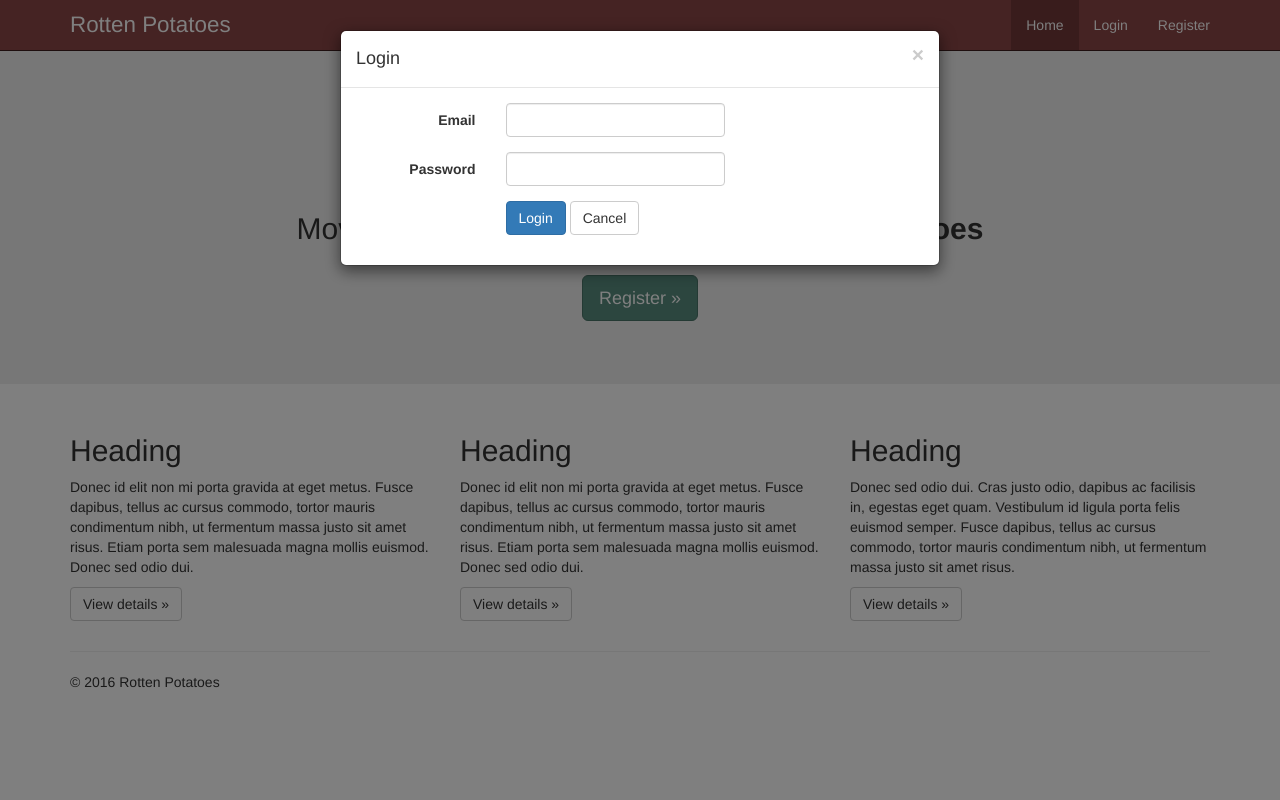
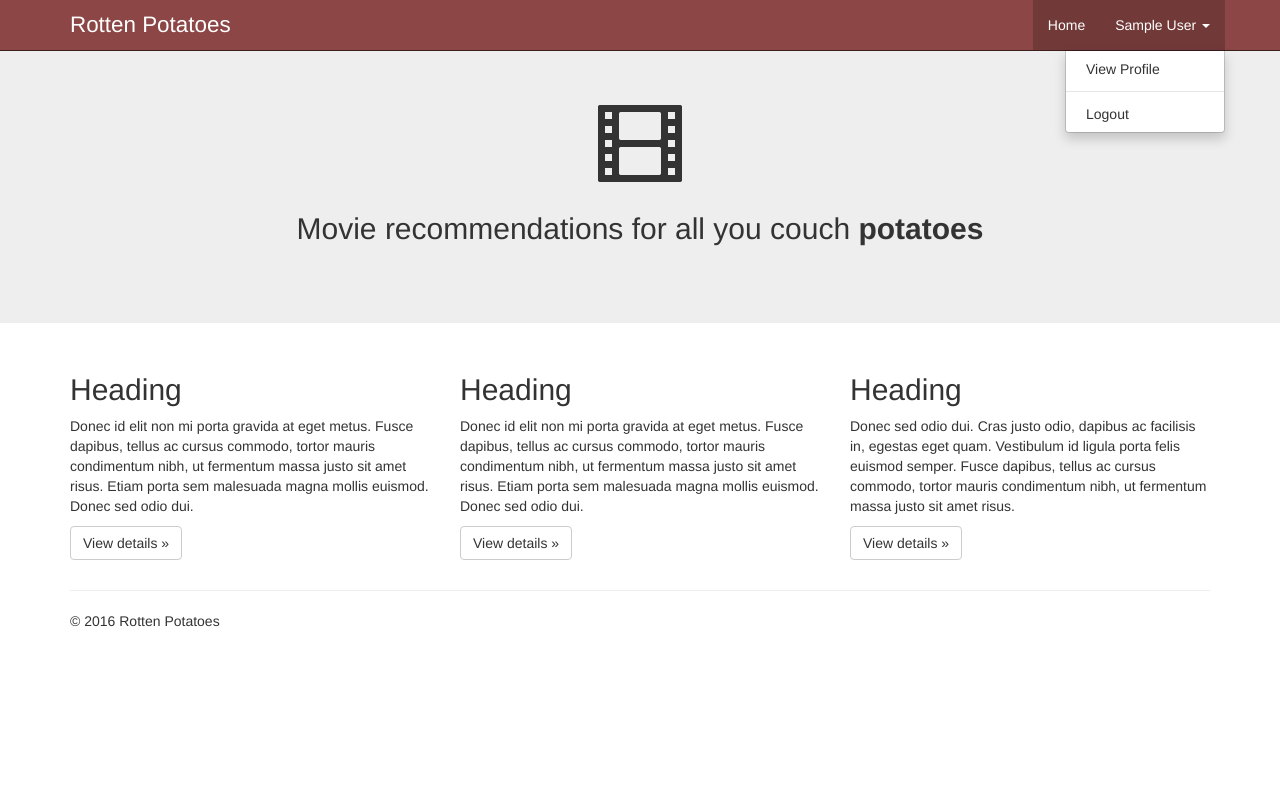
Before and after one commit to RobbieElias/RottenPotatoes, a PHP site: page / in a window 1280 px wide, after a click that opens the changed part. Run offline with PHP 8.4, Linux system fonts and the light colour scheme; the visitor is signed in with stand-in values (Sample User, id 1); data that the repository does not hold is empty; some libraries are stand-ins or nearby versions.

Commit message:
Pretty much completed login/register stuff

```diff
--- a/Web/css/style.css
+++ b/Web/css/style.css
@@ -30,7 +30,17 @@ body {
 	color: #fff;
 }
 
+@media (max-width: 767px) {
+	.dropdown-menu > li > a {
+		color: #fff;
+	}
+}
+
 .nav > li > a:hover, .nav > li > a:focus, .nav > li > a.active {
+	background: #723939;
+}
+
+.nav .open>a, .nav .open>a:focus, .nav .open>a:hover {
 	background: #723939;
 }
 
@@ -40,7 +50,7 @@ body {
     border-color: #497468;
 }
 
-.btn-success.focus, .btn-success:focus, .btn-success:hover {
+.btn-success.focus, .btn-success:focus, .btn-success:hover, .btn-success.active.focus, .btn-success.active:focus, .btn-success.active:hover, .btn-success:active.focus, .btn-success:active:focus, .btn-success:active:hover, .open>.dropdown-toggle.btn-success.focus, .open>.dropdown-toggle.btn-success:focus, .open>.dropdown-toggle.btn-success:hover {
 	background-color: #497468;
 	border-color: #497468;
 }
--- a/Web/includes/config.php
+++ b/Web/includes/config.php
@@ -9,13 +9,9 @@ ini_set('display_errors','On');
 session_start();
 
 $loggedIn = false;
-$userid = null;
-$firstname = '';
 
 if (!empty($_SESSION['userid']) && !empty($_SESSION['firstname'])) {
 	$loggedIn = true;
-	$userid = $_SESSION['userid'];
-	$userid = $_SESSION['firstname'];
 }
 
 ?>
--- a/Web/includes/header.php
+++ b/Web/includes/header.php
@@ -12,8 +12,21 @@
         <div id="navbar" class="navbar-collapse collapse">
             <ul class="nav navbar-nav navbar-right">
                 <li><a href="index.php">Home</a></li>
+                <?php if (!$loggedIn) { ?>
                 <li><a href="#login" data-toggle="modal" data-target="#loginModal">Login</a></li>
                 <li><a href="register.php">Register</a></li>
+                <?php } else { ?>
+                <li role="presentation" class="dropdown">
+                    <a class="dropdown-toggle" data-toggle="dropdown" href="#" role="button" aria-haspopup="true" aria-expanded="false">
+                        <?php echo $_SESSION['firstname']; ?>  <span class="caret"></span>
+                    </a>
+                    <ul class="dropdown-menu">
+                        <li><a href="profile.php">View Profile</a></li>
+                        <li role="separator" class="divider"></li>
+                        <li><a href="index.php?logout=true">Logout</a></li>
+                    </ul>
+                </li>
+                <?php } ?>
             </ul>
         </div>
     </div>
@@ -28,24 +41,24 @@
             </div>
 
             <div class="modal-body">
-                <form id="loginForm" method="post" class="form-horizontal">
+                <form id="loginForm" method="post" action="index.php" class="form-horizontal">
                     <div class="form-group">
                         <label class="col-xs-3 control-label">Email</label>
-                        <div class="col-xs-5">
+                        <div class="col-xs-6">
                             <input id="login-email" type="email" class="form-control" name="email" maxlength="150" required />
                         </div>
                     </div>
 
                     <div class="form-group">
                         <label class="col-xs-3 control-label">Password</label>
-                        <div class="col-xs-5">
+                        <div class="col-xs-6">
                             <input id="login-password" type="password" class="form-control" name="password" maxlength="20" required />
                         </div>
                     </div>
 
                     <div class="form-group">
-                        <div class="col-xs-5 col-xs-offset-3">
-                            <button id="btn-login" type="submit" class="btn btn-primary">Login</button>
+                        <div class="col-xs-6 col-xs-offset-3">
+                            <input id="btn-login" type="submit" class="btn btn-primary" name="login" value="Login" />
                             <button type="button" class="btn btn-default" data-dismiss="modal">Cancel</button>
                         </div>
                     </div>
--- a/Web/index.php
+++ b/Web/index.php
@@ -9,7 +9,30 @@ require "./includes/Db.class.php";
 # create a database object
 $db = new Db();
 
-$test = $db->query('SELECT id, name FROM test');
+if (isset($_POST['login'])) {
+
+    $email = isset($_POST['email']) ? trim($_POST['email']) : null;
+    $password = isset($_POST['password']) ? trim($_POST['password']) : null;
+
+    $db->bindMore(array('email' => $email, 'password' => $password));
+    $user = $db->row('SELECT userid, firstname FROM movieuser WHERE email = :email AND password = :password');
+
+	if (!empty($user)) {
+		$loggedIn = true;
+		$_SESSION['userid'] = $user['userid'];
+		$_SESSION['firstname'] = $user['firstname'];
+		header('Location: index.php');
+	}
+
+}
+else if (isset($_GET['logout'])) {
+
+    // remove all session variables
+    session_unset();
+    session_destroy();
+	$loggedIn = false;
+
+}
 
 ?>
 
@@ -30,9 +53,11 @@ $test = $db->query('SELECT id, name FROM test');
                 <span class="glyphicon glyphicon-film" aria-hidden="true"></span>
             </p>
             <h2>Movie recommendations for all you couch <strong>potatoes</strong></h2>
+            <?php if (!$loggedIn) { ?>
             <p>
-                <a class="btn btn-success btn-lg" href="#" role="button">Register &raquo;</a>
+                <a class="btn btn-success btn-lg" href="register.php" role="button">Register &raquo;</a>
             </p>
+            <?php } ?>
         </div>
     </div>
     <div class="container">
```
Also changed, not shown: Schema/raw.sql (+11 -11 lines), Web/register.php (+63 -3 lines).
